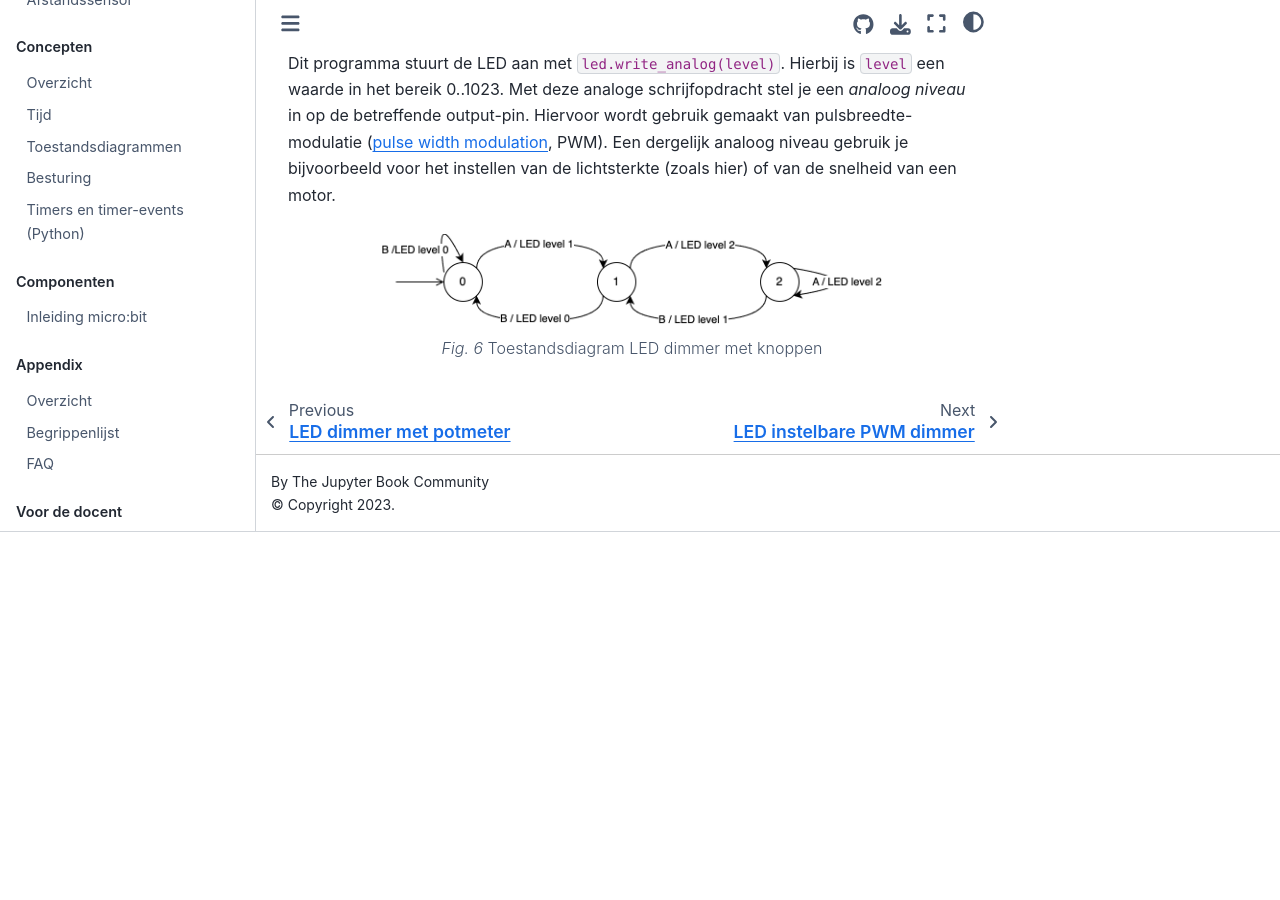
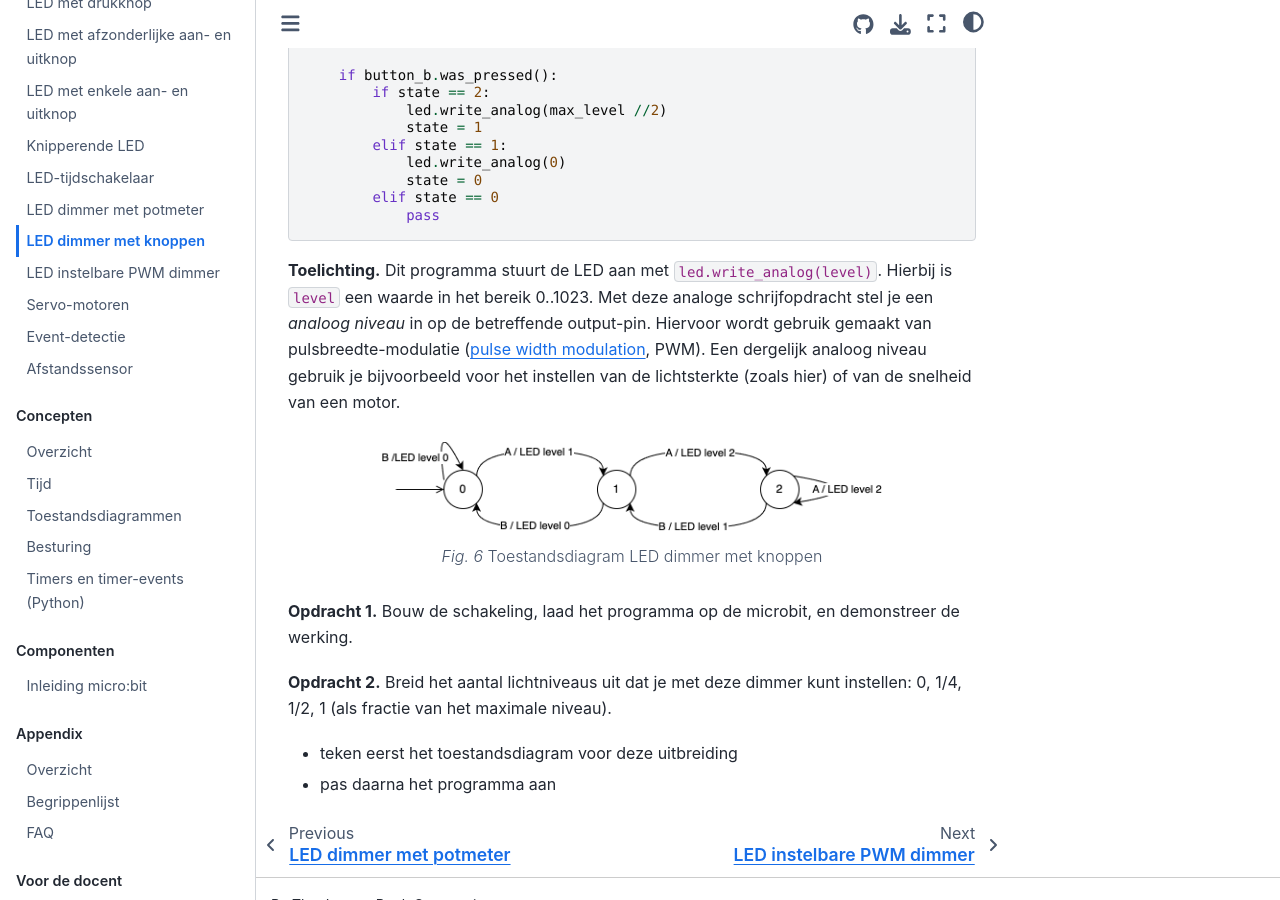
Before and after one commit to eelcodijkstra/pcintrobook, a Jupyter Book: the page built from opdrachten/led-knoppen-dimmer.md, in a window 1280 px wide and 900 px high, scrolled down 785 px. Built offline with Jupyter Book 1.0.4 settings and Sphinx 7.4.7 and the Sphinx Book theme 1.1.4, drawn with Linux system fonts in a browser that asks for light colours; pages that are not in the unit, such as notebooks, are missing from menus; before the commit the page ends 1317 px from its top, so only the background shows below that; some of the changed text lies outside the part shown.

Commit message:
Update led-knoppen-dimmer.md

````diff
--- a/opdrachten/led-knoppen-dimmer.md
+++ b/opdrachten/led-knoppen-dimmer.md
@@ -1,9 +1,17 @@
 # LED dimmer met knoppen
 
-Schakeling: LED aan pin 0, daarnaast gebruiken we de knoppen A en B
+:::{admonition} Concepten en voorkennis
+**Voorkennis** events, toestand, toestandsdiagram, analoge output
+
+**Concepten** toestand, toestandsdiagram (oefening)
+:::
+
+*Schakeling:* LED aan pin 0, daarnaast gebruiken we de knoppen A en B
 
 Met knop A verhoog je de lichtsterkte van de LED, met knop B verlaag je de lichtsterkte. Je kunt de lichtsterkte instellen op 3 niveaus: 0 (uit), 1 (halve lichtsterkte), en 2 (volledige lichtsterkte).
 De LED wordt aangestuurd via een *analoge output*.
+
+**Programma**
 
 ```Python
 from microbit import *
@@ -38,6 +46,7 @@ while True:
 
 ```
 
+**Toelichting.**
 Dit programma stuurt de LED aan met `led.write_analog(level)`. Hierbij is `level` een waarde in het bereik 0..1023. Met deze analoge schrijfopdracht stel je een *analoog niveau* in op de betreffende output-pin. Hiervoor wordt gebruik gemaakt van pulsbreedte-modulatie ({term}`pulse width modulation`, PWM). Een dergelijk analoog niveau gebruik je bijvoorbeeld voor het instellen van de lichtsterkte (zoals hier) of van de snelheid van een motor.
 
 ```{figure} ../figs/led-knoppen-dimmer-diagram.drawio.png
@@ -46,3 +55,10 @@ Dit programma stuurt de LED aan met `led.write_analog(level)`. Hierbij is `level
 
 Toestandsdiagram LED dimmer met knoppen
 ```
+
+**Opdracht 1.** Bouw de schakeling, laad het programma op de microbit, en demonstreer de werking.
+
+**Opdracht 2.** Breid het aantal lichtniveaus uit dat je met deze dimmer kunt instellen: 0, 1/4, 1/2, 1 (als fractie van het maximale niveau).
+
+- teken eerst het toestandsdiagram voor deze uitbreiding
+- pas daarna het programma aan
````
